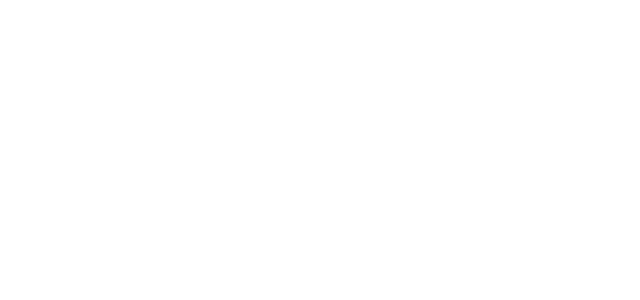
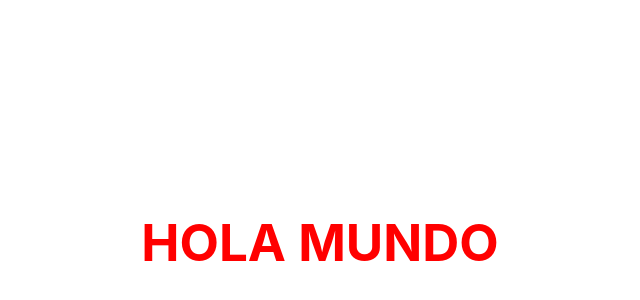
Before and after one commit to EdsonTorres14/guitarla-vue, a Vue app: page / in a window 1280 px wide. Shown: the part 158-458 px from the top of the page, without its empty margins (320-960 px from the left). Built offline with nearby package versions, Linux system fonts and the light colour scheme.

Commit message:
42. Single File Components (SFA) en Vue.js - CSS, JS Y HTML en un solo archivo

```diff
--- a/src/App.vue
+++ b/src/App.vue
@@ -1,7 +1,14 @@
 <script setup>
+    const hola = "Hola Mundo"
 </script>
 
-<template></template>
+<template>
+    <h1>{{ hola }}</h1>
+</template>
 
 <style scoped>
+    h1 {
+        text-transform: uppercase;
+        color: red;
+    }
 </style>
```
Also changed, not shown: notas.txt (added).
